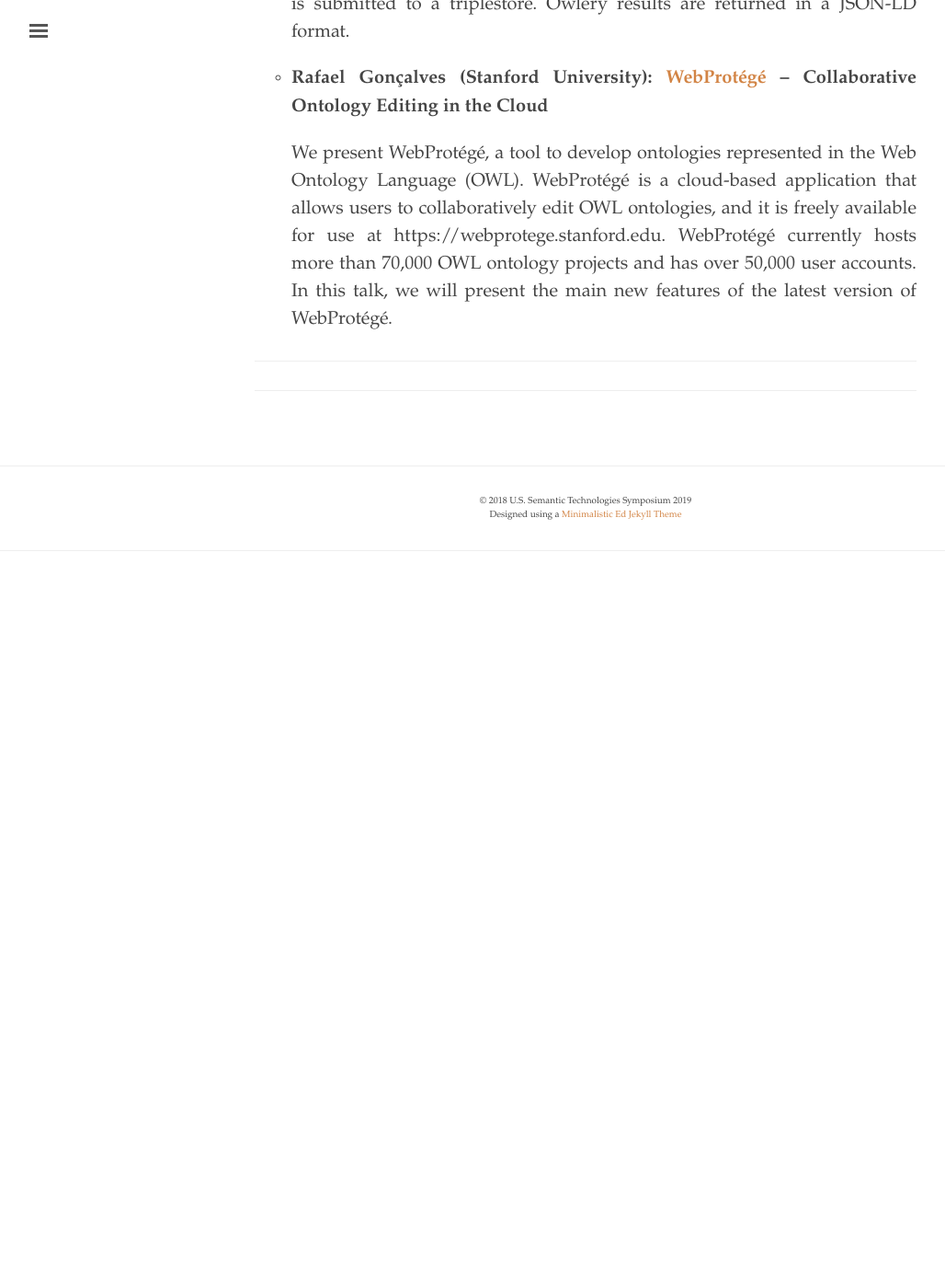
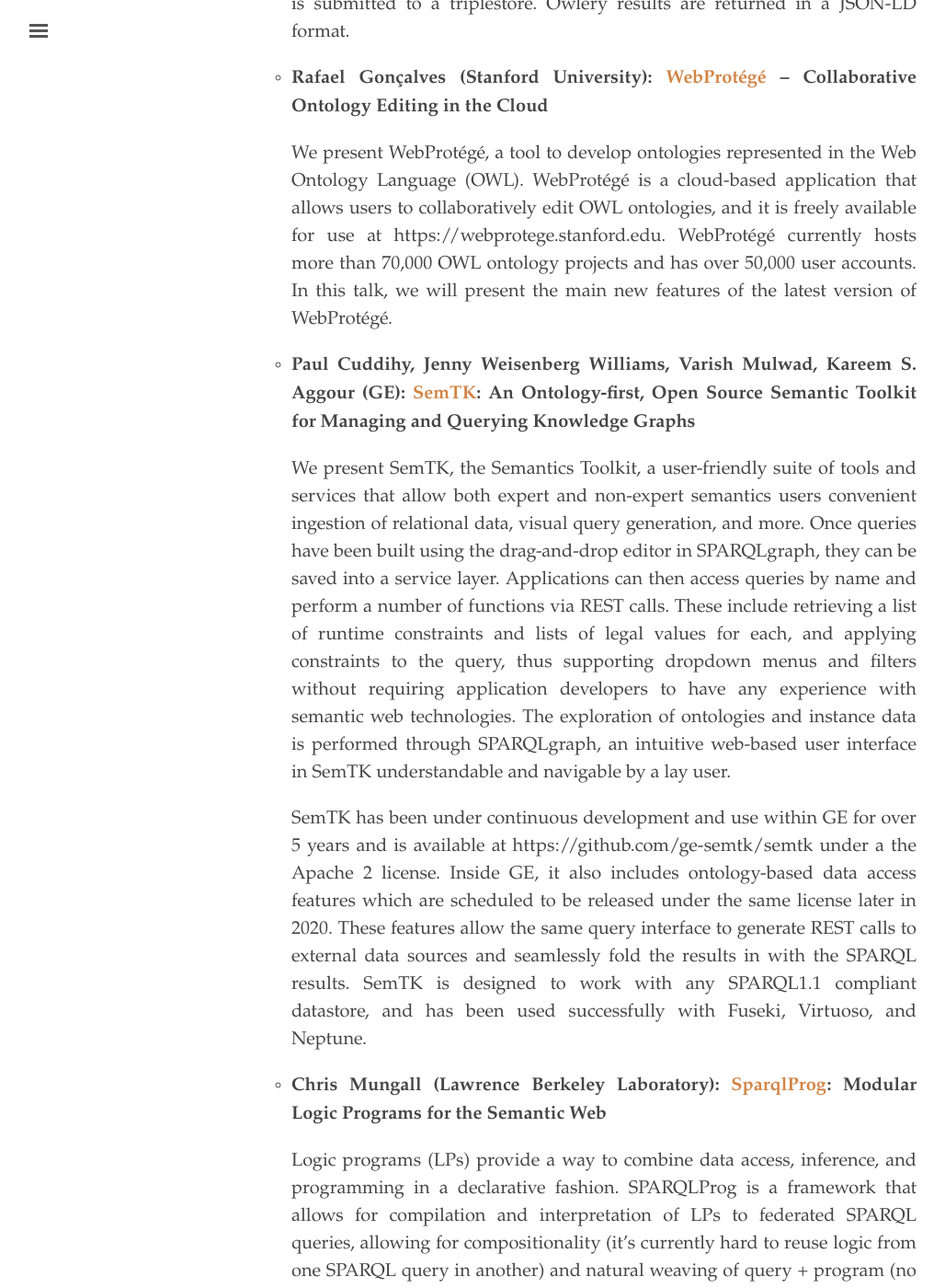
Before and after one commit to us2ts/us2ts.github.io, a Jekyll site: the page built from pages/program-tool-ecosystem.md, in a window 1280 px wide and 1400 px high, scrolled down 4549 px. Shown: the whole window at 92% size, without its empty margins (3-1031 px from the left). Built offline with Jekyll 4.4.1, drawn with Linux system fonts in a browser that asks for light colours; comment, search, counter and statistics services are not loaded; before the commit the page ends 5179 px from its top, so only the background shows below that; some of the changed text lies outside the part shown.

Commit message:
Adds recently accepted talks

```diff
--- a/pages/program-tool-ecosystem.md
+++ b/pages/program-tool-ecosystem.md
@@ -62,3 +62,13 @@
 - **Rafael Gonçalves (Stanford University): [WebProtégé](https://webprotege.stanford.edu) -- Collaborative Ontology Editing in the Cloud**
 
   We present WebProtégé, a tool to develop ontologies represented in the Web Ontology Language (OWL). WebProtégé is a cloud-based application that allows users to collaboratively edit OWL ontologies, and it is freely available for use at https://webprotege.stanford.edu.  WebProtégé currently hosts more than 70,000 OWL ontology projects and has over 50,000 user accounts. In this talk, we will present the main new features of the latest version of WebProtégé.
+
+- **Paul Cuddihy, Jenny Weisenberg Williams, Varish Mulwad, Kareem S. Aggour (GE): [SemTK](http://semtk.research.ge.com): An Ontology-first, Open Source Semantic Toolkit for Managing and Querying Knowledge Graphs**
+
+  We present SemTK, the Semantics Toolkit, a user-friendly suite of tools and services that allow both expert and non-expert semantics users convenient ingestion of relational data, visual query generation, and more.  Once queries have been built using the drag-and-drop editor in SPARQLgraph, they can be saved into a service layer.   Applications can then access queries by name and perform a number of functions via REST calls.  These include retrieving a list of runtime constraints and lists of legal values for each, and applying constraints to the query, thus supporting dropdown menus and filters without requiring application developers to have any experience with semantic web technologies.  The exploration of ontologies and instance data is performed through SPARQLgraph, an intuitive web-based user interface in SemTK understandable and navigable by a lay user.
+
+  SemTK has been under continuous development and use within GE for over 5 years and is available at https://github.com/ge-semtk/semtk under a the Apache 2 license.  Inside GE, it also includes ontology-based data access features which are scheduled to be released under the same license later in 2020.   These features allow the same query interface to generate REST calls to external data sources and seamlessly fold the results in with the SPARQL results.  SemTK is designed to work with any SPARQL1.1 compliant datastore, and has been used successfully with Fuseki, Virtuoso, and Neptune.
+
+- **Chris Mungall (Lawrence Berkeley Laboratory): [SparqlProg](https://github.com/cmungall/sparqlprog): Modular Logic Programs for the Semantic Web**
+
+  Logic programs (LPs) provide a way to combine data access, inference, and programming in a declarative fashion. SPARQLProg is a framework that allows for compilation and interpretation of LPs to federated SPARQL queries, allowing for  compositionality (it's currently hard to reuse logic from one SPARQL query  in another) and natural weaving of query + program (no impedance mismatch). It has modules and LP fragments for common bio triplestores and vocabs e.g  Wikidata, RHEA, GO + FALDO. The SparqlProg frameworks also includes a Docker container for running a server, and Python bindings.
```
